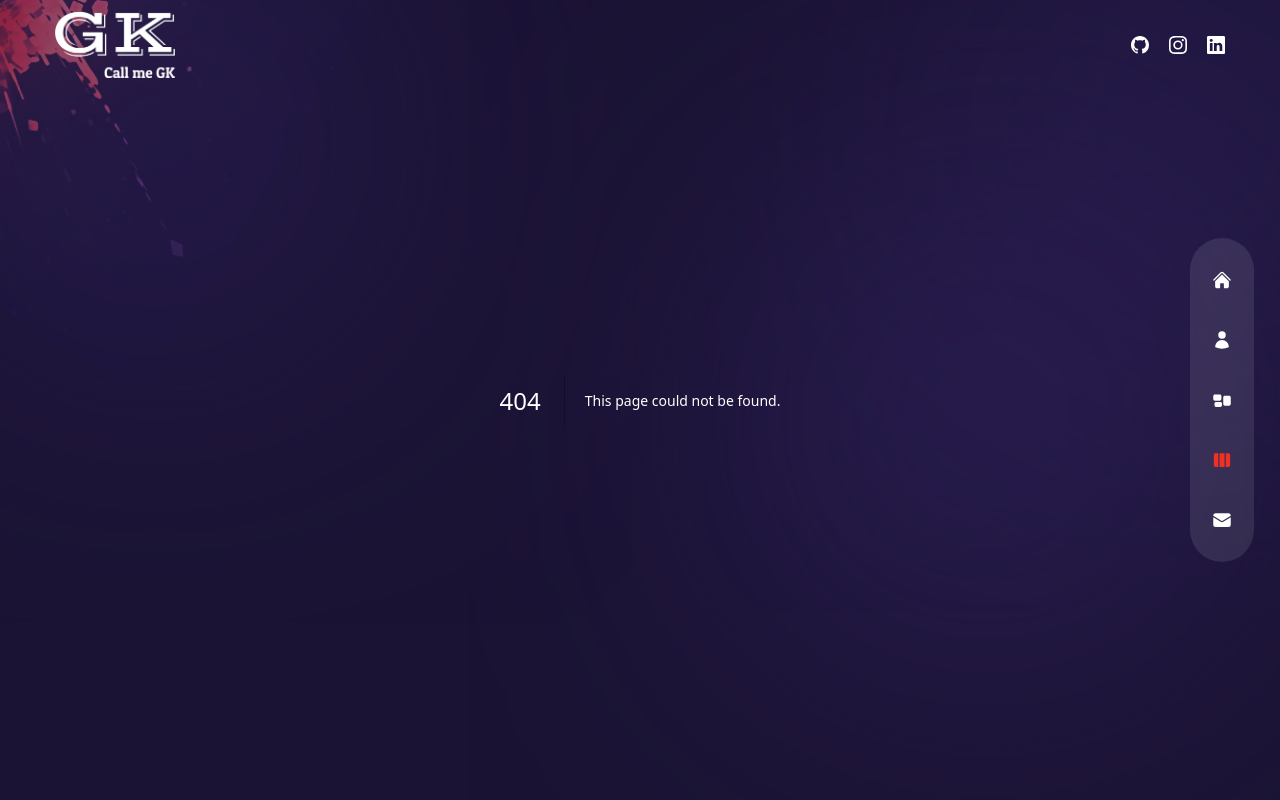
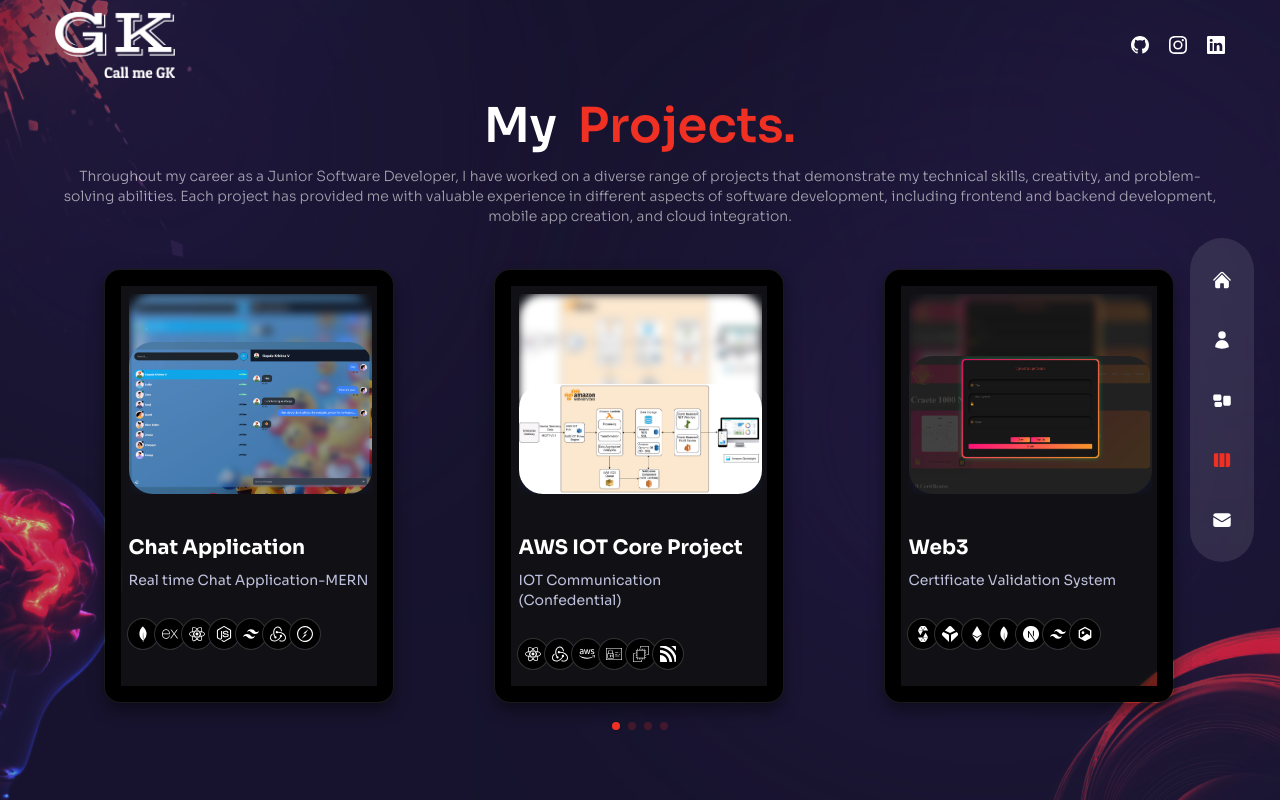
Before and after one commit to Gopala05/Portfolio_Web, a Next.js app: page /projects in a window 1280 px wide. Before the commit this address had no page. Built offline with nearby package versions, Linux system fonts and the light colour scheme; some icons are missing.

Commit message:
Projects Update

```diff
--- /dev/null
+++ b/pages/projects/index.js
@@ -0,0 +1,58 @@
+import WorkSlider from "../../components/WorkSlider";
+import Bulb from "../../components/Bulb";
+import Circles from "../../components/Circles";
+
+import { motion } from "framer-motion";
+import { fadeIn } from "../../variants";
+
+const Work = () => {
+  return (
+    <div className="h-full bg-primary/30 py-36 flex items-center">
+      <Circles />
+      <div className="container mx-auto">
+        <div className="flex flex-col gap-x-8">
+          <div
+            className="text-center flex flex-col mb-4
+          xl:mb-0"
+          >
+            <motion.h2
+              variants={fadeIn("up", 0.2)}
+              initial="hidden"
+              animate="show"
+              exit="hidden"
+              className="h2 xl:mt-12 xl:text-5xl"
+            >
+              My <span className="text-accent">&nbsp;Projects.</span>
+            </motion.h2>
+            <motion.p
+              variants={fadeIn("up", 0.4)}
+              initial="hidden"
+              animate="show"
+              exit="hidden"
+              className="mx-auto text-sm lg:mx-0"
+            >
+              Throughout my career as a Junior Software Developer, I have worked
+              on a diverse range of projects that demonstrate my technical
+              skills, creativity, and problem-solving abilities. Each project
+              has provided me with valuable experience in different aspects of
+              software development, including frontend and backend development,
+              mobile app creation, and cloud integration.
+            </motion.p>
+          </div>
+          <motion.div
+            variants={fadeIn("down", 0.6)}
+            initial="hidden"
+            animate="show"
+            exit="hidden"
+            className="w-full xl:max-w-[100vw]"
+          >
+            <WorkSlider />
+          </motion.div>
+        </div>
+      </div>
+      <Bulb />
+    </div>
+  );
+};
+
+export default Work;
```
